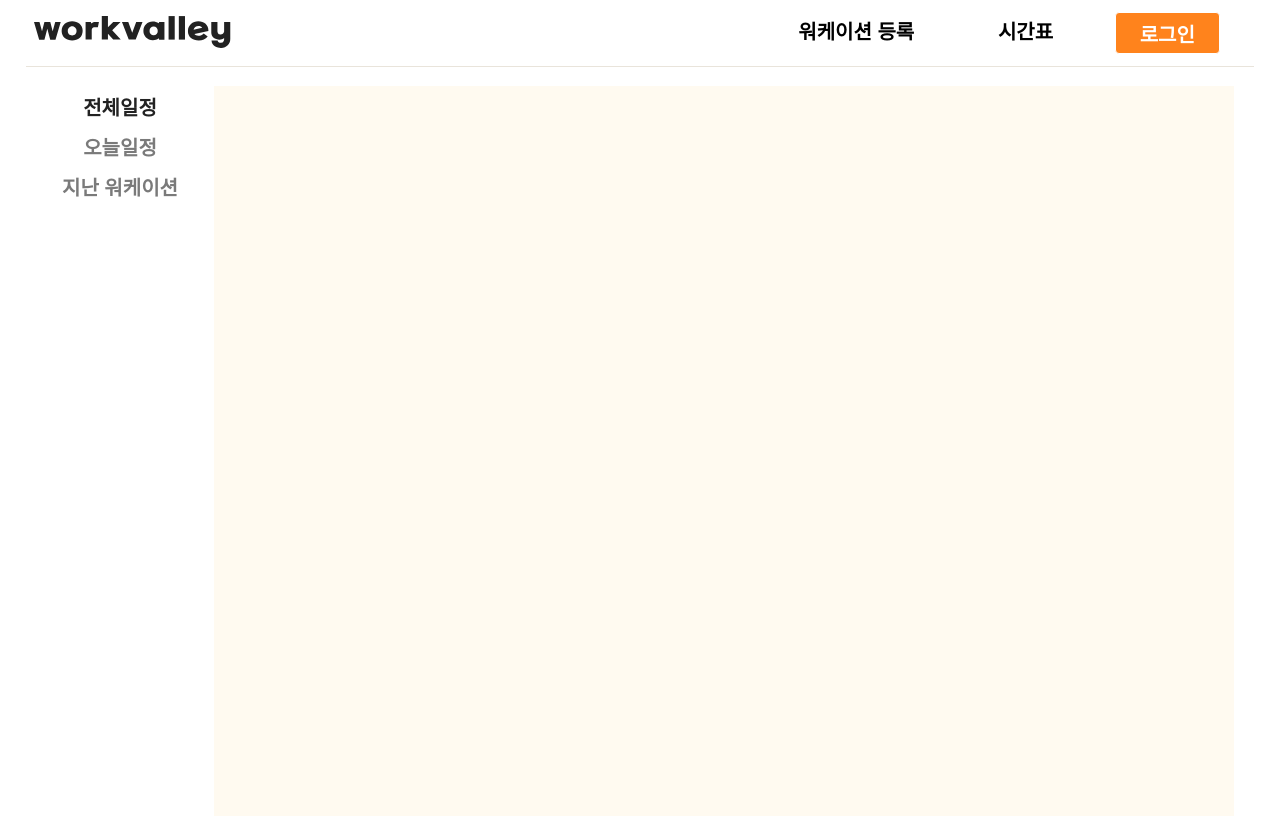
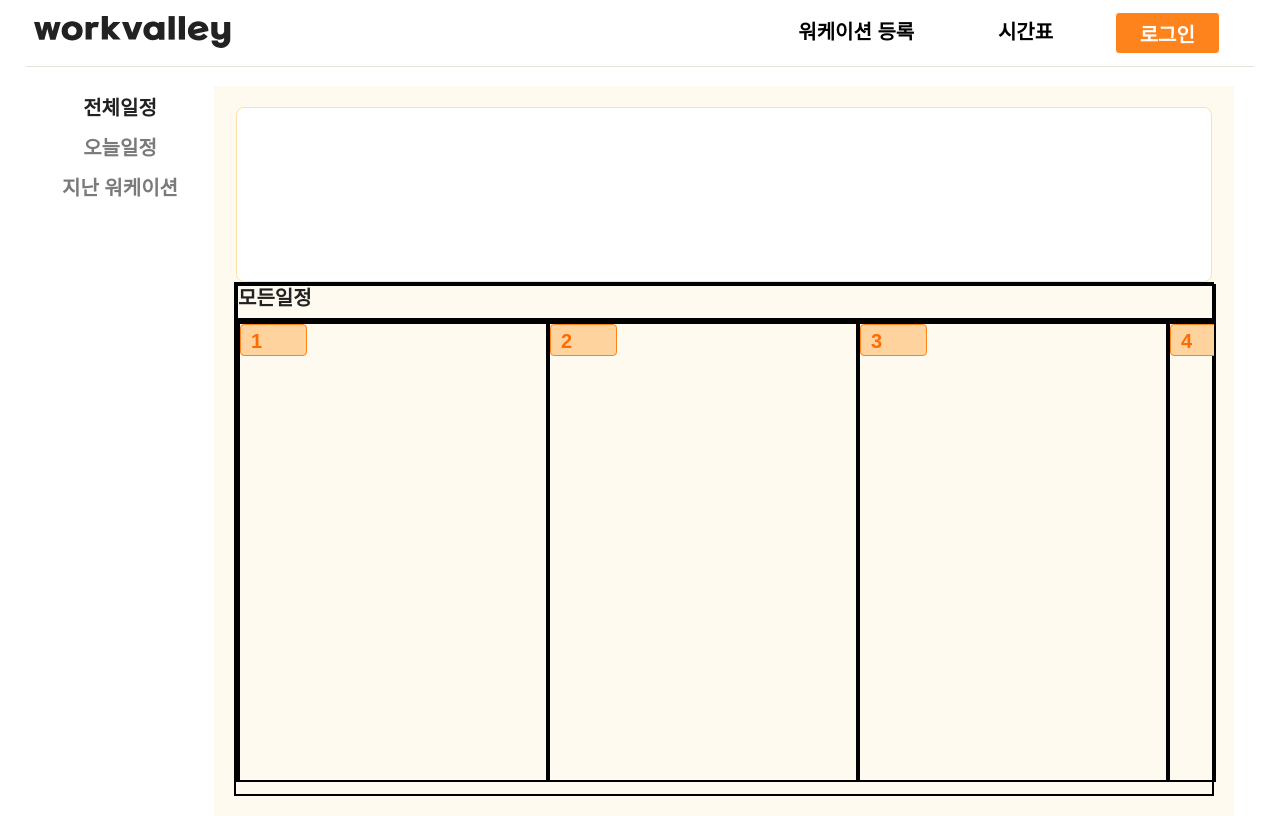
Before and after one commit to LikeLion-CAU-12th-Hackathon-Team1/Front-End, a React (Create React App) app: page /timetable/alltask in a window 1280 px wide. Built offline with nearby package versions, Linux system fonts and the light colour scheme.

Commit message:
FEAT: 전체 워케이션 틀 편집

```diff
--- a/src/component_ThisAllWorkation/ThisAllCom.jsx
+++ b/src/component_ThisAllWorkation/ThisAllCom.jsx
@@ -1,9 +1,14 @@
 import React from 'react'
 import styled from 'styled-components';
+import ThisAllTop from './ThisAllTop';
+import ThisAllMiddle from './ThisAllMiddle';
 
 const ThisAllCom = () => {
   return (
-    <Container></Container>
+    <Container>
+      <ThisAllTop></ThisAllTop>
+      <ThisAllMiddle></ThisAllMiddle>
+    </Container>
   )
 }
 
--- /dev/null
+++ b/src/component_ThisAllWorkation/ThisAllMiddle.jsx
@@ -0,0 +1,75 @@
+import React from 'react'
+import styled from 'styled-components'
+
+const ThisAllMiddle = () => {
+  return (
+    <Container>
+        <TextBox>모든일정</TextBox>
+        <TableBox>
+        {[1,2,3,4,5,6].map((item)=>{
+            return(
+            <InnerTable>
+                <DayCount>{item}</DayCount>
+                <Table></Table>
+            </InnerTable>
+            )
+        })}
+        </TableBox>
+    </Container>
+  )
+}
+
+export default ThisAllMiddle
+
+const Container = styled.div`
+    width: 976px;
+    height: 510px;
+    border: 2px solid black;
+`
+
+const TextBox = styled.div`
+    width: 976px;
+    height: 32px;
+    border: 2px solid black;
+    font-weight: 600;
+    font-size: 20px;
+    line-height: 24px;
+    letter-spacing: -2%;
+    color: #222222;
+`
+
+const TableBox = styled.div`
+    width: 976px;
+    height: 458px;
+    border: 2px solid black;
+    display: flex;
+    flex-direction: row;
+    overflow-x: auto;
+`
+
+const InnerTable = styled.div`
+min-width: 306px;
+height: 458px;
+border: 2px solid black;
+
+`
+const DayCount = styled.div`
+  display: inline-block;
+  width: 67px;
+  height: 32px;
+  background-color: #FED39D;
+  border-radius: 4px;
+  border: 0.5px solid #FF831C;
+  padding: 4px 10px 4px 10px;
+  box-sizing: border-box;
+  gap: 10px;
+  font-weight: 600;
+  font-size: 20px;
+  line-height: 24px;
+  letter-spacing: -0.02em;
+  color: #FF6B00;
+`;
+
+const Table = styled.div`
+
+`
--- /dev/null
+++ b/src/component_ThisAllWorkation/ThisAllTop.jsx
@@ -0,0 +1,21 @@
+import React from 'react'
+import styled from 'styled-components'
+
+const ThisAllTop = () => {
+  return (
+    <Container></Container>
+  )
+}
+
+export default ThisAllTop
+
+const Container = styled.div`
+  width: 974px;
+  height: 173px;
+  border-radius: 8px;
+  border: 1px solid #FEE0AA;
+  display: flex;
+  justify-content: space-between;
+  background-color: #FFFFFF;
+
+`
```
